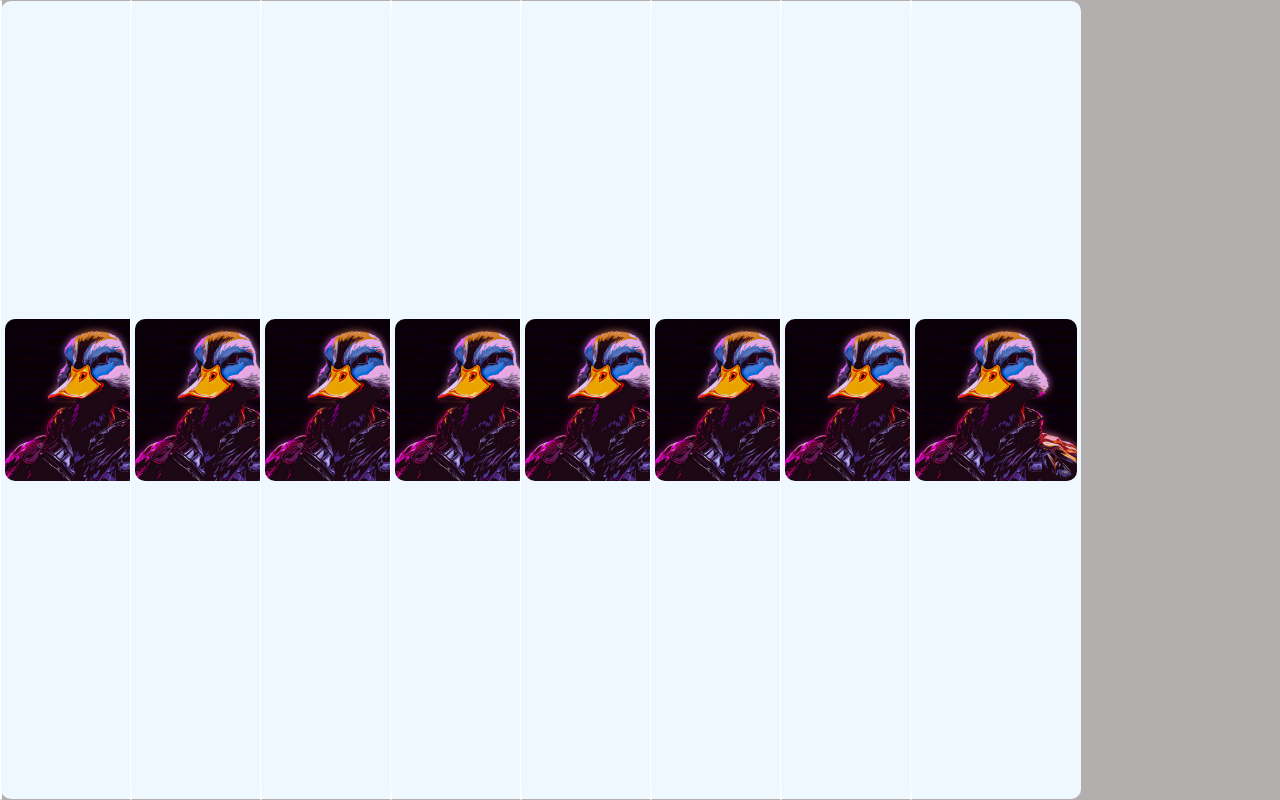
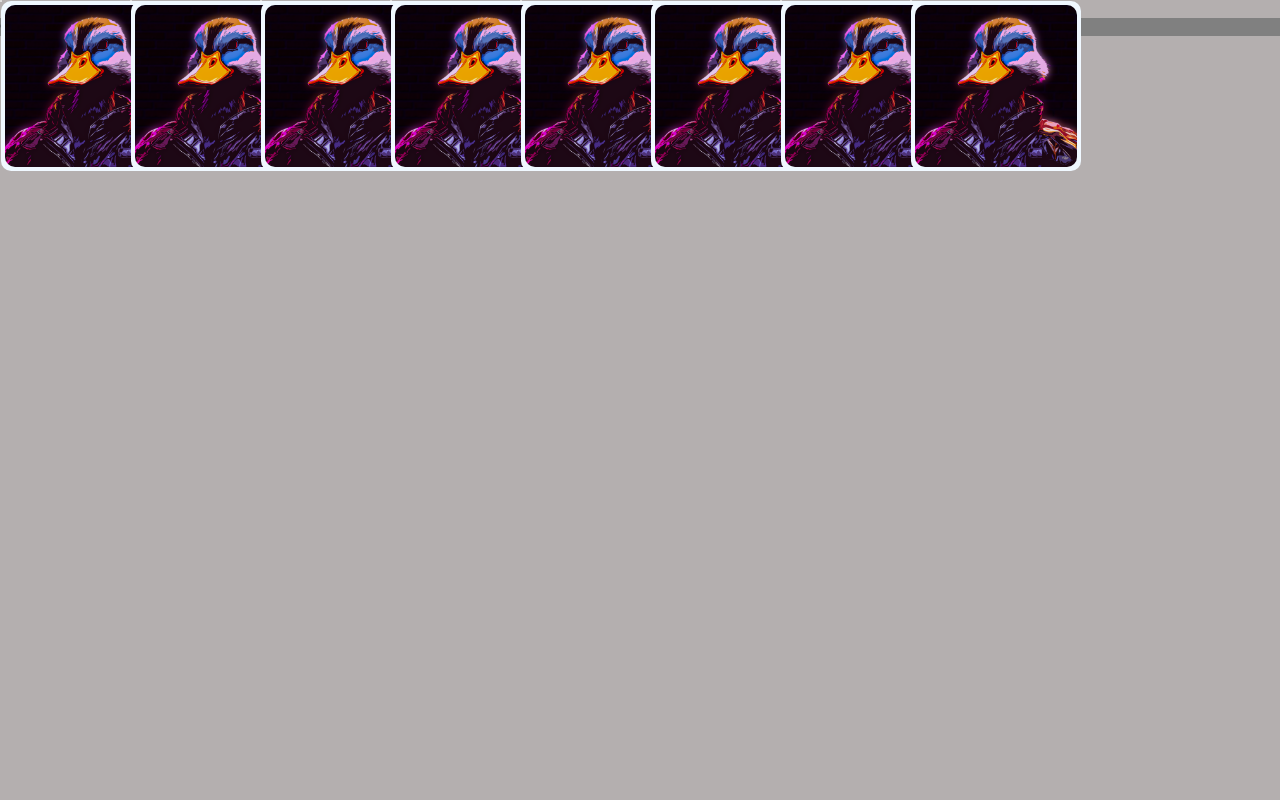
Before and after one commit to ThisIsHowVillainsAreMade/MemoryDuck, a React (Vite) app: page / in a window 1280 px wide. Built offline with nearby package versions, Linux system fonts and the light colour scheme.

Commit message:
ajout footer et navbar

```diff
--- a/src/App.jsx
+++ b/src/App.jsx
@@ -2,11 +2,13 @@
 import "./components/DuckCard";
 import DuckContainer from "./components/DuckContainer";
 import duckPictures from "./duckPicsData";
+import Footer from "./components/Footer";
 
 function App() {
   return (
     <>
       <DuckContainer duckPictures={duckPictures} />
+      <Footer />
     </>
   );
 }
--- a/src/components/DuckCard.css
+++ b/src/components/DuckCard.css
@@ -1,6 +1,4 @@
 .card {
-  /* width: 100px;
-  height: 100px; */
   perspective: 1000px;
   border: 1px solid var(--border);
   border-radius: 10px;
--- a/src/components/DuckCard.jsx
+++ b/src/components/DuckCard.jsx
@@ -1,6 +1,5 @@
 import { useState } from "react";
 import "./DuckCard.css";
-import duckPictures from "../duckPicsData";
 import CyberQuack from "../assets/CyberQuack.png";
 
 function DuckCard({ duck }) {
--- a/src/components/DuckContainer.css
+++ b/src/components/DuckContainer.css
@@ -2,5 +2,5 @@
   display: flex;
   flex-wrap: wrap;
   gap: 10%;
-  height: 100svh;
+  height: 100%;
 }
--- /dev/null
+++ b/src/components/Footer.css
@@ -0,0 +1,4 @@
+.duckSociety {
+  background-color: var(--navfooter);
+  width: 100%;
+}
--- /dev/null
+++ b/src/components/Footer.jsx
@@ -0,0 +1,10 @@
+import "./Footer.css";
+
+function Footer() {
+  return (
+    <>
+      <p className="duckSociety">© duckSociety</p>
+    </>
+  );
+}
+export default Footer;
--- /dev/null
+++ b/src/components/Navbar.jsx
@@ -0,0 +1,5 @@
+import "./Navbar.css";
+
+function Navbar() {
+  return;
+}
--- a/src/index.css
+++ b/src/index.css
@@ -1,5 +1,6 @@
 :root {
   --bgColor: black;
+  --navfooter: grey;
   --textColor: white;
   --border: white;
 }
```
Also changed, not shown: src/components/Navbar.css (added).
